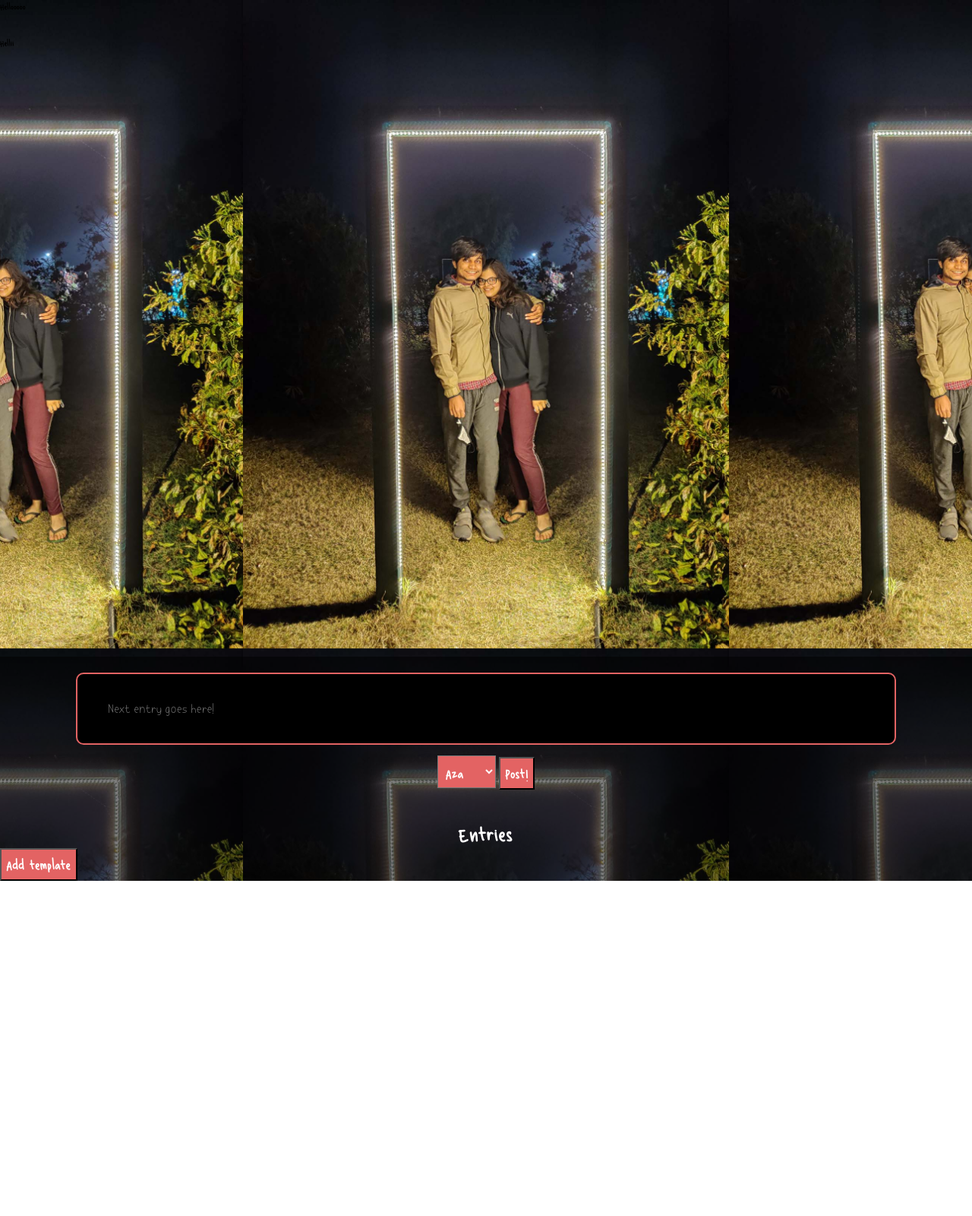
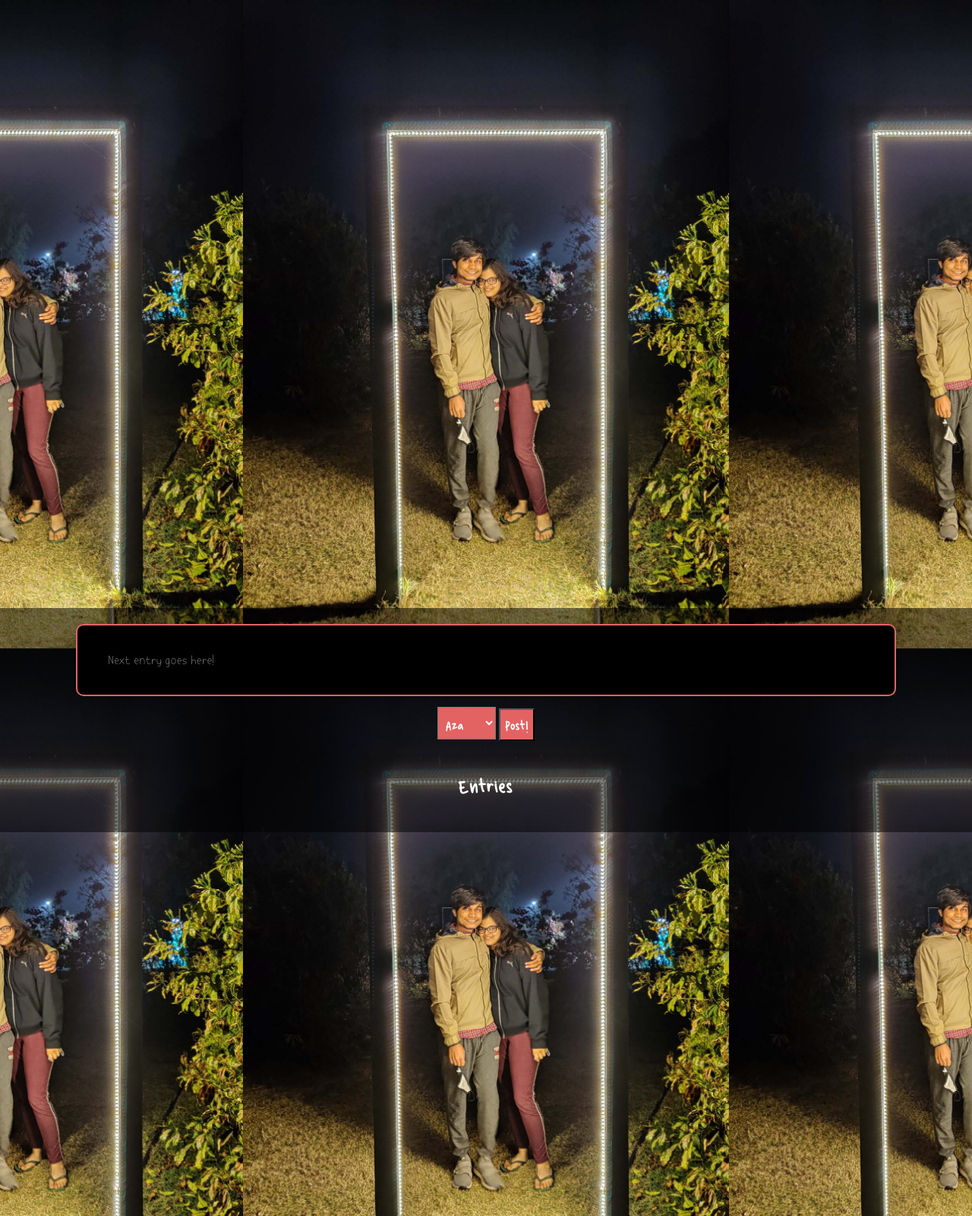
Before and after one commit to particlesmoke/aza-bday, a plain HTML site: page journal/index.html in a window 1280 px wide. Shown: the whole page at 76% size. Before the commit the page ends 1159 px from the top, so only its background shows below. Drawn offline with Linux system fonts and the light colour scheme; no server answers.

Commit message:
getting new posts

```diff
--- a/journal/index.html
+++ b/journal/index.html
@@ -18,7 +18,7 @@
     </div>
 </template>
 <body>
-    <div id="splash">Hellooooo <br><br><br>Hellii</div>
+    <!-- <div id="splash">Hellooooo <br><br><br>Hellii</div> -->
     <div id="main">
         <div id="inputDiv">
             <form id="inputForm">
@@ -36,7 +36,7 @@
             <br><br>
             <p id="postsDivHeading">Entries</p>
         </div>
-        <button onclick="getNextEntry()">Add template</button>
+        <button onclick="getNextEntry()" style="opacity: 0;">Add template</button>
     </div>
 </body>
 <script src="./script.js"></script>
```
